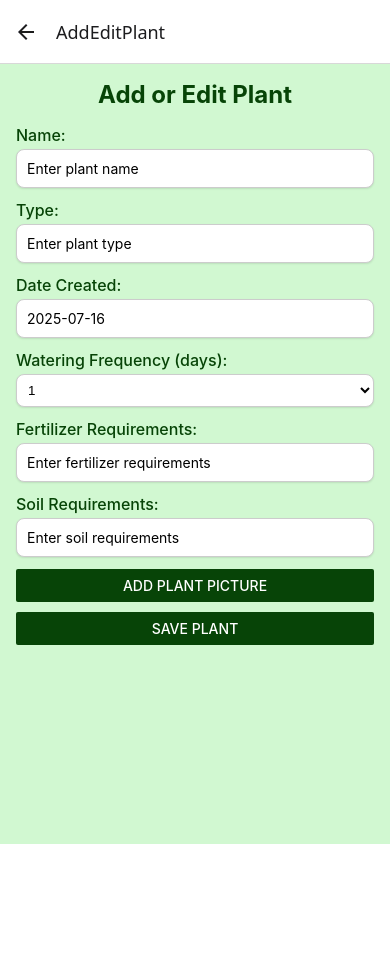
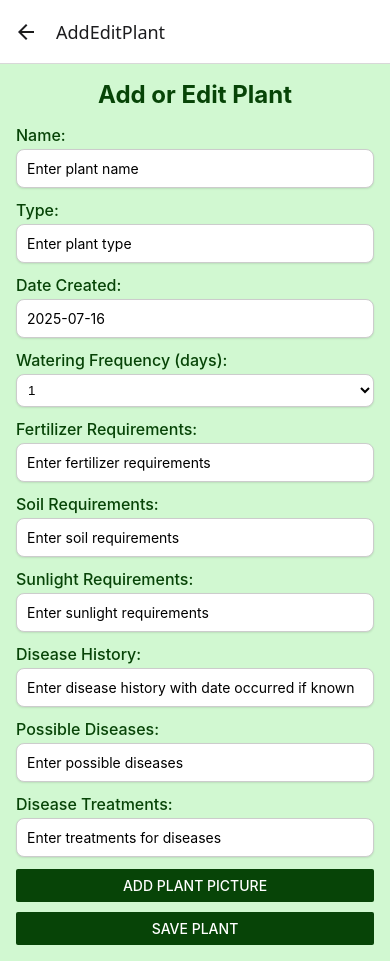
Before and after one commit to Hootanica/Hootanica, a React Native app: screen /AddEditPlant in a window 390 px wide. Before the commit the page ends 844 px from the top, so only its background shows below. Built offline with nearby package versions, Linux system fonts and the light colour scheme.

Commit message:
Added remaining fields for plant info

```diff
--- a/src/components/PlantCard.js
+++ b/src/components/PlantCard.js
@@ -14,6 +14,10 @@ export default function PlantCard({ plant, onPress }) {
         <Text style={styles.meta}>Water every {plant.wateringFrequency} days</Text>
         <Text style={styles.meta}>Fertilizer Requirements: {plant.fertReq}</Text>
         <Text style={styles.meta}>Soil Requirements: {plant.soilReq}</Text>
+        <Text style={styles.meta}>Sunlight Requirements: {plant.sunReq}</Text>
+        <Text style={styles.meta}>Disease History: {plant.disHist}</Text>
+        <Text style={styles.meta}>Possible Diseases: {plant.disease}</Text>
+        <Text style={styles.meta}>Disease Treatments: {plant.treatment}</Text>
       </View>
     </TouchableOpacity>
   );
--- a/src/screens/AddEditPlantScreen.js
+++ b/src/screens/AddEditPlantScreen.js
@@ -20,6 +20,10 @@ export default function AddEditPlantScreen({ navigation, route }) {
   const [wateringFrequency, setWateringFrequency] = useState(1);
   const [fertReq, setFertilizerRequirements] = useState('');
   const [soilReq, setSoilRequirements] = useState('');
+  const[sunReq, setSunRequirements] = useState('');
+  const[disHist, setDisHist] = useState('');
+  const[disease, setDisease] = useState('');
+  const[treatment, setTreatment] = useState('');
 
 
 
@@ -37,6 +41,10 @@ export default function AddEditPlantScreen({ navigation, route }) {
         setWateringFrequency(plant.wateringFrequency);
         setFertilizerRequirements(plant.fertReq);
         setSoilRequirements(plant.soilReq);
+        setSunRequirements(plant.sunReq);
+        setDisHist(plant.disHist);
+        setDisease(plant.disease);
+        setTreatment(plant.treatment);
       }
     }
   }, [editingId]);
@@ -62,6 +70,10 @@ export default function AddEditPlantScreen({ navigation, route }) {
       wateringFrequency,
       fertReq,
       soilReq,
+      sunReq,
+      disHist,
+      disease,
+      treatment,
     };
     if (editingId) editPlant(plant);
     else addPlant(plant);
@@ -136,6 +148,46 @@ export default function AddEditPlantScreen({ navigation, route }) {
       />
     </View>
 
+    <View style={styles.formGroup}>
+      <Text style={styles.label}>Sunlight Requirements:</Text>
+      <TextInput
+        placeholder="Enter sunlight requirements"
+        value={sunReq}
+        onChangeText={setSunRequirements}
+        style={styles.input}
+      />
+    </View>
+
+    <View style={styles.formGroup}>
+      <Text style={styles.label}>Disease History:</Text>
+      <TextInput
+        placeholder="Enter disease history with date occurred if known"
+        value={disHist}
+        onChangeText={setDisHist}
+        style={styles.input}
+      />
+    </View>
+
+    <View style={styles.formGroup}>
+      <Text style={styles.label}>Possible Diseases:</Text>
+      <TextInput
+        placeholder="Enter possible diseases"
+        value={disease}
+        onChangeText={setDisease}
+        style={styles.input}
+      />
+    </View>
+
+    <View style={styles.formGroup}>
+      <Text style={styles.label}>Disease Treatments:</Text>
+      <TextInput
+        placeholder="Enter treatments for diseases"
+        value={treatment}
+        onChangeText={setTreatment}
+        style={styles.input}
+      />
+    </View>
+
     <Button title="Add Plant Picture" color="#074407ff" onPress={pickImage} />
     {photo && <Image source={{ uri: photo }} style={styles.image} />}
 
--- a/src/screens/PlantDetailScreen.js
+++ b/src/screens/PlantDetailScreen.js
@@ -50,6 +50,10 @@ export default function PlantDetailScreen({ route, navigation }) {
         <Text style={styles.detail}>Water every <Text style={styles.detailValue}>{plant.wateringFrequency} days</Text></Text>
         <Text style={styles.detail}>Fertilizer Requirements: <Text style={styles.detailValue}>{plant.fertReq}</Text></Text>
         <Text style={styles.detail}>Soil Requirements: <Text style={styles.detailValue}>{plant.soilReq}</Text></Text>
+        <Text style={styles.detail}>Sunlight Requirements: <Text style={styles.detailValue}>{plant.sunReq}</Text></Text>
+        <Text style={styles.detail}>Disease History: <Text style={styles.detailValue}>{plant.disHist}</Text></Text>
+        <Text style={styles.detail}>Possible Diseases: <Text style={styles.detailValue}>{plant.disease}</Text></Text>
+        <Text style={styles.detail}>Disease Treatments: <Text style={styles.detailValue}>{plant.treatment}</Text></Text>
 
         <View style={styles.buttonContainer}>
           <TouchableOpacity
```
